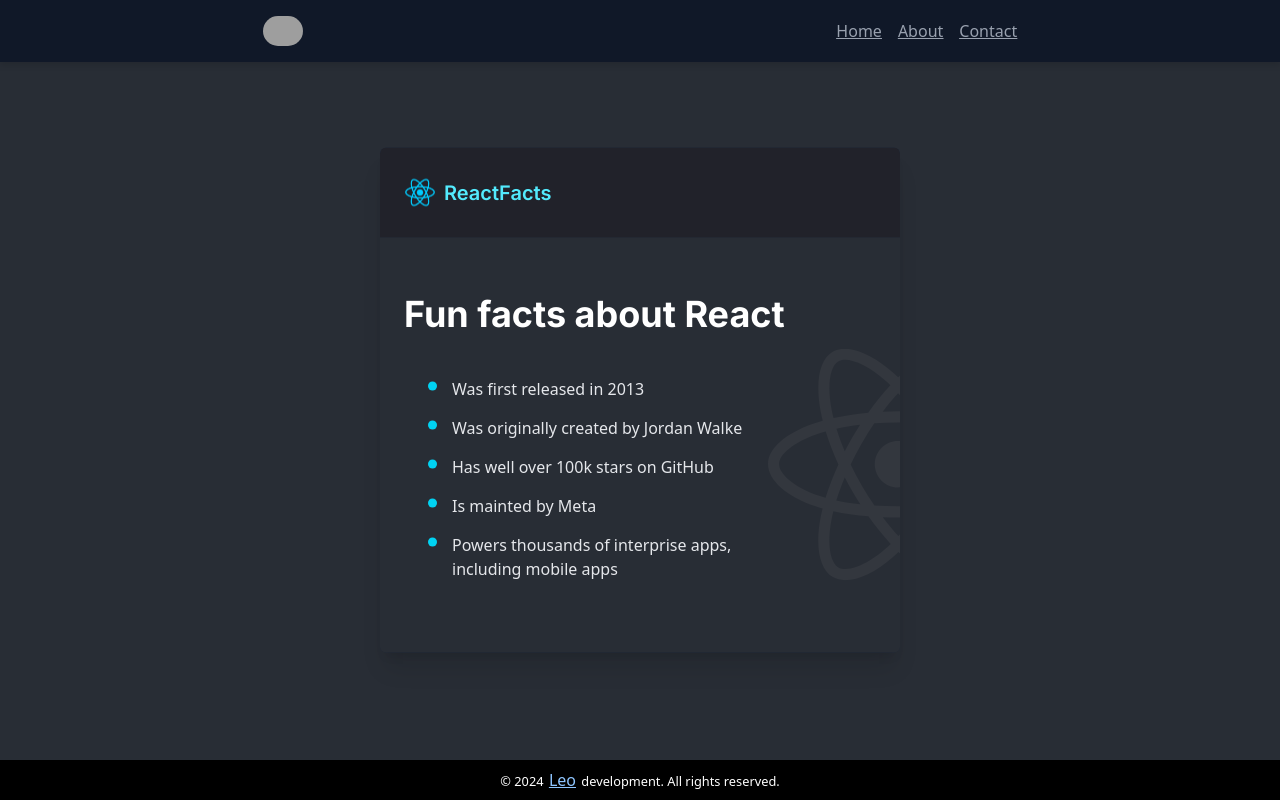
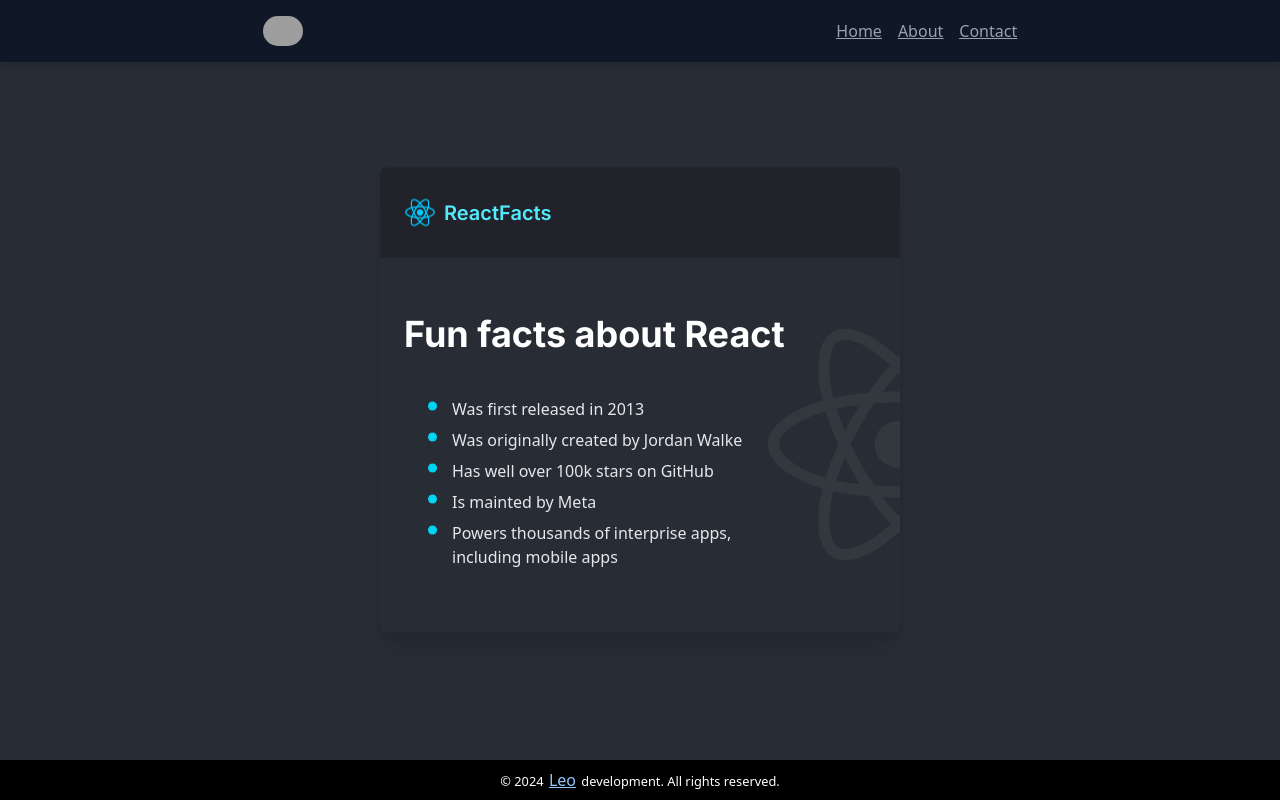
Before and after one commit to Leleo1337/React-Studies-Website, a React (Vite) app: page /reactjs/c1 in a window 1280 px wide. Built offline with nearby package versions, Linux system fonts and the light colour scheme; grey boxes are pictures that could not be loaded; a web font is replaced by a local one.

Commit message:
removed mb on li

```diff
--- a/src/pages/ChallengeOne.jsx
+++ b/src/pages/ChallengeOne.jsx
@@ -1,4 +1,4 @@
-import Header from "../components/header"
+import Header from "../components/Header"
 import Footer from "../components/Footer"
 
 import react from '../assets/img/reactLogo.png'
@@ -10,7 +10,7 @@
         <>
             <Header />  {/* Page header */}
             <p className="text-3xl">oi</p>
-                <div className="container absolute top-[50%] left-[50%] translate-[-50%] w-[520px] bg-gray-800 rounded-md overflow-hidden shadow-xl">
+                <div className="absolute top-[50%] left-[50%] translate-[-50%] w-[520px] bg-gray-800 rounded-md overflow-hidden shadow-xl">
                     <header className="flex w-full bg-c1Header h-[90px] rounded-t-md"> {/* Container header */}
                         <div className="flex justify-start items-center gap-2 ml-6 text-cyan-300">
                             <img src={react} alt="REACT " className=" w-8 "/>
@@ -21,11 +21,11 @@
                         <div>
                             <h1 className="text-white text-4xl font-inter font-bold mt-8">Fun facts about React</h1>
                             <ul className="list-disc ml-12 mt-9 marker:text-cyan-400 marker:text-2xl marker:relative marker:top-32 text-md text-gray-200">
-                                <li className="mb-2">Was first released in 2013</li>
-                                <li className="mb-2">Was originally created by Jordan Walke</li>
-                                <li className="mb-2">Has well over 100k stars on GitHub</li>
-                                <li className="mb-2">Is mainted by Meta</li>
-                                <li className="mb-2">Powers thousands of interprise apps, including mobile apps</li>
+                                <li>Was first released in 2013</li>
+                                <li>Was originally created by Jordan Walke</li>
+                                <li>Has well over 100k stars on GitHub</li>
+                                <li>Is mainted by Meta</li>
+                                <li>Powers thousands of interprise apps, including mobile apps</li>
                             </ul>
                         </div>
                         <div className="w-18"><img src={reactBg} alt="React  at the background" className="absolute bottom-18 left-97 w-[260px]"/></div>
```
